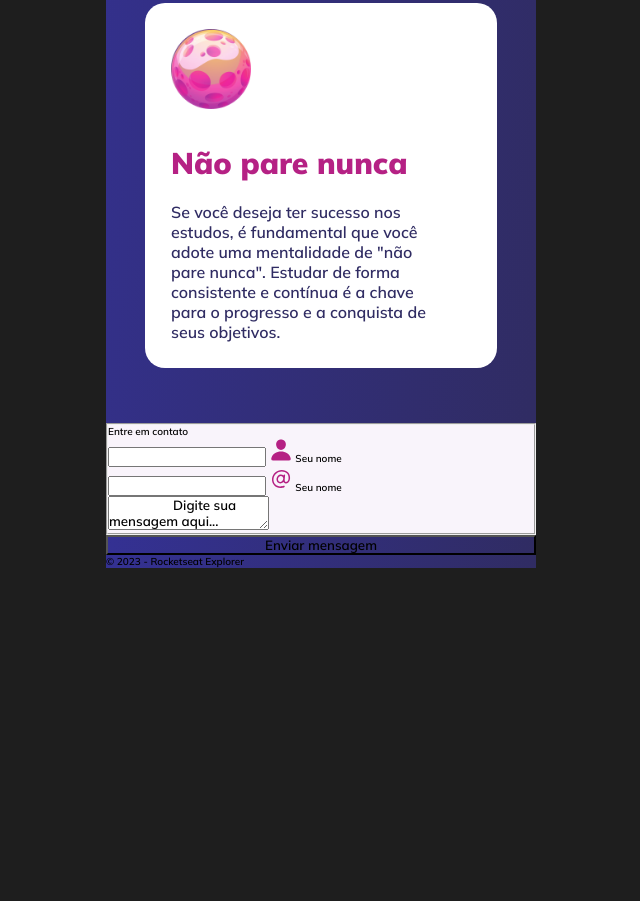
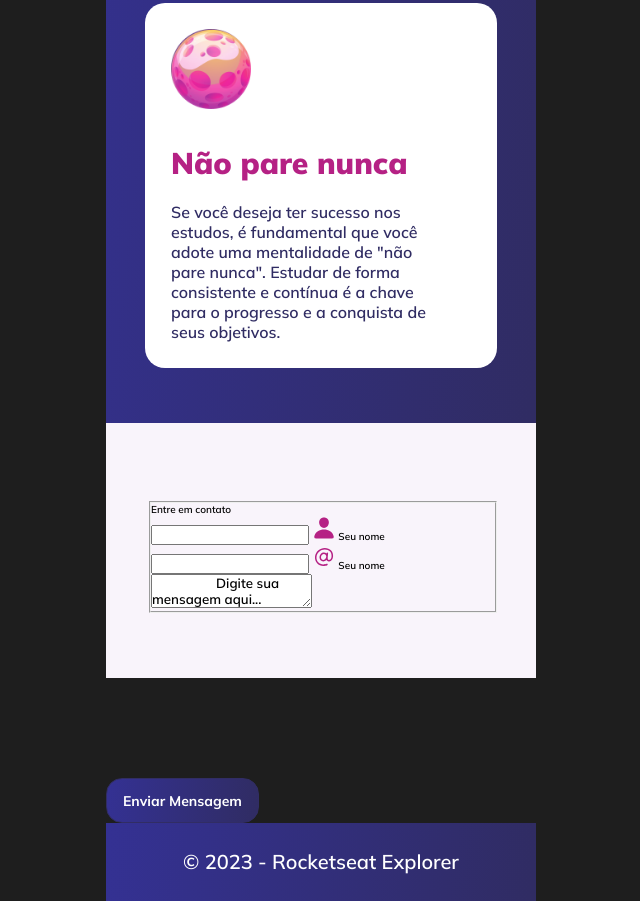
Before and after one commit to DanySGlez/explorer-explore-sem-limites, a plain HTML site: page index.html in a window 1280 px wide. Shown: the part 1564-2465 px from the top of the page, without its empty margins (319-959 px from the left). Before the commit the page ends 2132 px from the top, so only its background shows below. Drawn offline with Linux system fonts and the light colour scheme.

Commit message:
form layout

```diff
--- a/style.css
+++ b/style.css
@@ -109,6 +109,8 @@ main {
 
 form {
   background: var(--bg-primary);
+
+  padding: 7.8rem 3.9rem 6.5rem 4.3rem;
 }
 
 .stars {
@@ -117,8 +119,40 @@ form {
 
 button {
   background: var(--bg-secundary);
+
+  display: flex;
+  justify-content: center;
+  align-items: center;
+
+  width: fit-content;
+  height: 4.5rem;
+
+  padding: 10.5px 1.6rem;
+  margin-top: 10rem;
+
+  color: var(--fc-secundary);
+  font-weight: 700;
+  font-size: var(--fs-button);
+  line-height: 2.4rem;
+  text-transform: capitalize;
+
+  border: 1.5px solid #312D64;
+  border-radius: 1.6rem;
 }
 
 footer {
   background: var(--bg-secundary);
+
+  display: flex;
+  justify-content: center;
+  align-items: center;
+
+  padding: 1.6rem;
+
+  color: var(--fc-secundary);
+  font-size: var(--fs-paragraph-primary);
+  font-weight: 600;
+  line-height: 2.4rem;
+
+  height: 7.8rem;
 }
```
